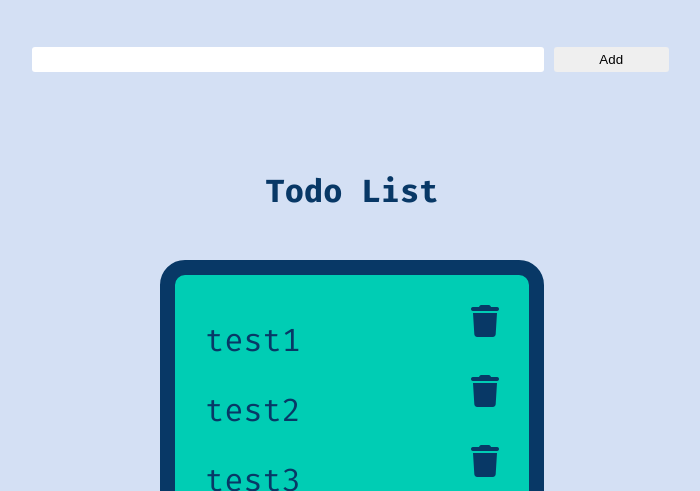
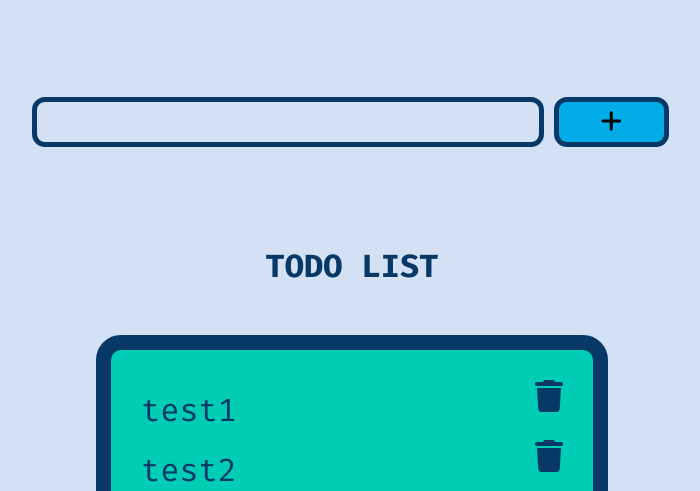
Before and after one commit to MirkoR89/vue-todolist, a plain HTML site: page index.html in a window 1280 px wide. Shown: the part 309-800 px from the top of the page, without its empty margins (288-988 px from the left). Drawn offline with nearby package versions, Linux system fonts and the light colour scheme.

Commit message:
Style complete

```diff
--- a/assets/css/style.css
+++ b/assets/css/style.css
@@ -40,27 +40,40 @@ body {
 /* Inout and button */
 .container .bt_input {
   width: 50%;
-  margin: 50px auto;
+  margin: 100px auto 0 auto;
 }
 
 .bt_input input {
   width: 80%;
-  height: 25px;
-  border-radius: 3px;
-  border: none;
+  height: 50px;
+  border-radius: 13px;
+  border: 5px solid #083866;
+  background-color: #D4E0F4;
+  outline: none;
+  font-size: 1.5rem;
+  font-family: 'Fira Mono', monospace;
+  /* color: #083866; */
 }
 
 .bt_input button {
   width: 18%;
-  padding: 5px 10px;
-  border-radius: 3px;
-  border: none;
+  height: 50px;
+  border-radius: 13px;
+  font-size: 1.5rem;
+  border: 5px solid #083866;
+  background-color: #01ACE8;
 }
+
+.bt_input button:hover {
+  background-color: #00CDB4;
+  cursor: pointer;
+}
+
 /* Todo box */
 .todo_list {
-  width: 30%;
+  width: 40%;
   text-align: center;
-  margin: 50px;
+  margin: 100px;
 }
 .todo_list h3 {
   font-size: 2rem;
@@ -76,7 +89,7 @@ body {
 
 .todo_list li {
   list-style-type: none;
-  line-height: 70px;
+  line-height: 60px;
   font-size: 2rem;
 }
 
@@ -85,5 +98,9 @@ body {
 }
 
 .todo_list p {
-  font-size: 1.2rem;
+  font-size: 2rem;
 }
+
+.todo_list p span {
+  display: block;
+}
--- a/index.html
+++ b/index.html
@@ -14,23 +14,22 @@
 
 <body>
   <div class="container flex direction align-center" id="app">
-
     <img src="assets/img/todo_list.png" alt="Personal Logo">
 
     <!-- Inout and button -->
     <div class="bt_input">
       <input type="text" v-model="message" @keyup.enter="addTask">
-      <button type="button" name="button" @click="addTask">Add</button>
+      <button type="button" name="button" @click="addTask"><i class="fas fa-plus"></i></button>
     </div>
 
     <!-- Todo box -->
     <div class="todo_list">
-      <h3>Todo List</h3>
+      <h3>TODO LIST</h3>
 
       <!-- To do list   -->
       <ul>
         <li class="flex justify" v-for="(task, index) in tasks"><span>{{ task }} </span><i class="fas fa-trash" @click="removeTask(index)"></i></li>
-        <p v-if="tasks.length == 0"><span>Your job is finish!</span><img src="assets/img/chill_out.png" alt=""></p>
+        <p v-if="tasks.length == 0"><span>All done!</span><img src="assets/img/chill_out.png" alt=""></p>
       </ul>
 
     </div>
```
